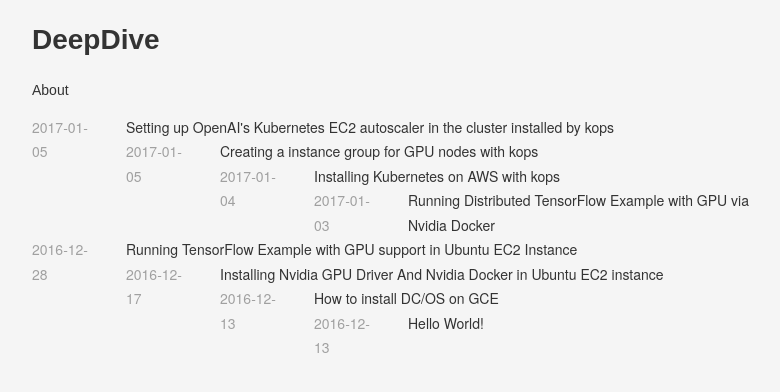
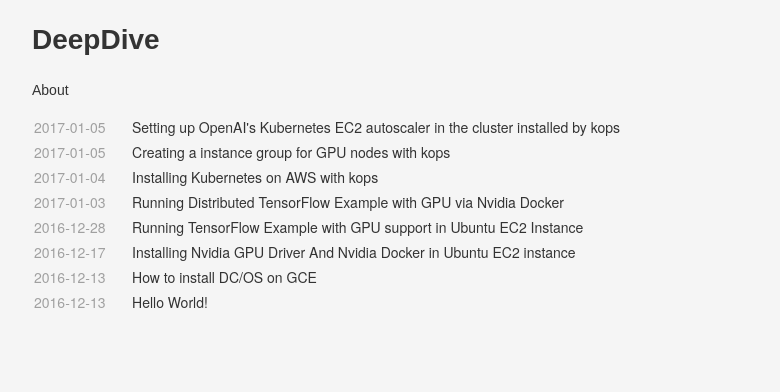
Before and after one commit to songyunlu/songyunlu.github.io, a Jekyll site: the page built from index.html, in a window 1280 px wide. Shown: the top 392 px of the page, without its empty margins (240-1020 px from the left). Built offline with Jekyll 4.4.1, drawn with Linux system fonts in a browser that asks for light colours.

Commit message:
Modified layout of index.html.

```diff
--- a/_sass/_layout.scss
+++ b/_sass/_layout.scss
@@ -32,18 +32,35 @@
 .posts {
     list-style: none;
     padding: 0;
-    > li {
-        line-height: 1.75;
-        span {
+    // > li {
+    //     line-height: 1.75;
+    //     span {
+    //         color: $meta-color;
+    //         margin-right: 1.5rem;
+    //         font-size: $small-font-size;
+    //     }
+    //     a {
+    //         color: $text-color;
+    //         text-decoration: none;
+    //     }
+    // }
+    > table {
+        border: none;
+        width: 100%;
+        td {
+            border: none;
+            padding: 2px;
+        }
+        td.published {
             color: $meta-color;
-            margin-right: 1.5rem;
+            // margin-right: 1.5rem;
             font-size: $small-font-size;
-            float: left;
-            width: 70px;
         }
-        a {
-            color: $text-color;
-            text-decoration: none;
+        td.title {
+            a {
+                color: $text-color;
+                text-decoration: none;
+            }
         }
     }
 }
--- a/index.html
+++ b/index.html
@@ -4,8 +4,14 @@
 
 <div class="home">
     <ul class="posts">
+        <table>
         {% for post in site.posts %}
-        <li><span>{{ post.date | date: site.date_format }}</span><a href="{{ post.url | prepend: site.baseurl }}">{{ post.title }}</a></li>
+        <!-- <li><span>{{ post.date | date: site.date_format }}</span><a href="{{ post.url | prepend: site.baseurl }}">{{ post.title }}</a></li> -->
+        <tr>
+            <td class="published">{{ post.date | date: site.date_format }}</td>
+            <td class="title"><a href="{{ post.url | prepend: site.baseurl }}">{{ post.title }}</a></td>
+        <tr>
         {% endfor %}
+        </table>
     </ul>
 </div>
```
